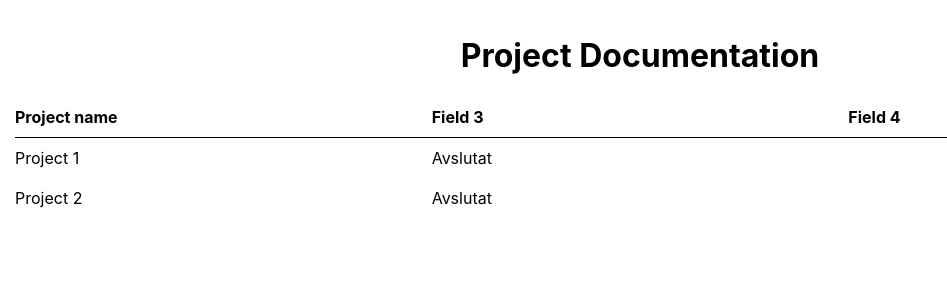
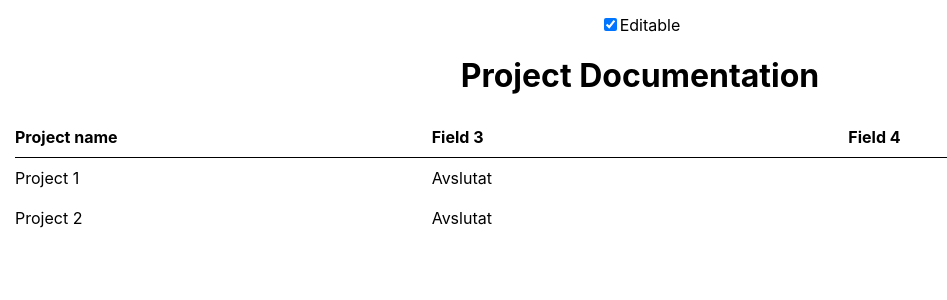
Before and after one commit to bovicbro/projectDocumentation, a React (Create React App) app: page / in a window 1280 px wide. Shown: the top 300 px of the page, without its empty margins (0-947 px from the left). Built offline with nearby package versions, Linux system fonts and the light colour scheme.

Commit message:
add settings part of state

```diff
--- a/src/App.js
+++ b/src/App.js
@@ -4,12 +4,14 @@ import { Provider } from "react-redux"
 import ProjectGrid from "./components/ProjectGrid"
 
 import store from "./store"
+import EditModeSwitcher from "./components/settings/EditModeSwitcher"
 
 class App extends Component {
   render() {
     return (
       <Provider store={store}>
         <div className="App">
+          <EditModeSwitcher />
           <div className="appHeader">
             <h1>Project Documentation</h1>
           </div>
--- /dev/null
+++ b/src/components/settings/EditModeSwitcher.js
@@ -0,0 +1,33 @@
+import { connect } from "react-redux"
+import React from "react"
+
+import { toggleEditMode } from "../../store/actions/changeSettings"
+
+const EditModeSwitcher = ({ editable, toggleEditMode }) => {
+  return (
+    <div>
+      <input
+        name="editable"
+        type="checkbox"
+        checked={editable}
+        onChange={toggleEditMode}
+      />
+      Editable
+    </div>
+  )
+}
+
+const mapStateToProps = state => {
+  return {
+    editable: state.settings.editable
+  }
+}
+
+const mapDispatchToProps = {
+  toggleEditMode
+}
+
+export default connect(
+  mapStateToProps,
+  mapDispatchToProps
+)(EditModeSwitcher)
--- a/src/store/actions/actionTypes.js
+++ b/src/store/actions/actionTypes.js
@@ -1,2 +1,3 @@
 export const LOAD_PROJECTS = "LOAD_PROJECTS"
 export const LOAD_FIELDS = "LOAD_FIELDS"
+export const TOGGLE_EDIT_MODE = "TOGGLE_EDIT_MODE"
--- /dev/null
+++ b/src/store/actions/changeSettings.js
@@ -0,0 +1,7 @@
+import { TOGGLE_EDIT_MODE } from "./actionTypes"
+
+export const toggleEditMode = () => {
+  return {
+    type: TOGGLE_EDIT_MODE
+  }
+}
--- a/src/store/reducers/rootReducer.js
+++ b/src/store/reducers/rootReducer.js
@@ -2,8 +2,10 @@ import { combineReducers } from "redux"
 
 import projectReducer from "./projectReducer"
 import fieldReducer from "./fieldReducer"
+import settingsReducer from "./settingsReducer"
 
 export default combineReducers({
   projects: projectReducer,
-  fields: fieldReducer
+  fields: fieldReducer,
+  settings: settingsReducer
 })
--- /dev/null
+++ b/src/store/reducers/settingsReducer.js
@@ -0,0 +1,14 @@
+import { TOGGLE_EDIT_MODE } from "../actions/actionTypes"
+
+const initialState = {
+  editable: true
+}
+
+export default function projectReducer(state = initialState, action) {
+  switch (action.type) {
+    case TOGGLE_EDIT_MODE:
+      return { editable: !state.editable }
+    default:
+      return state
+  }
+}
```
